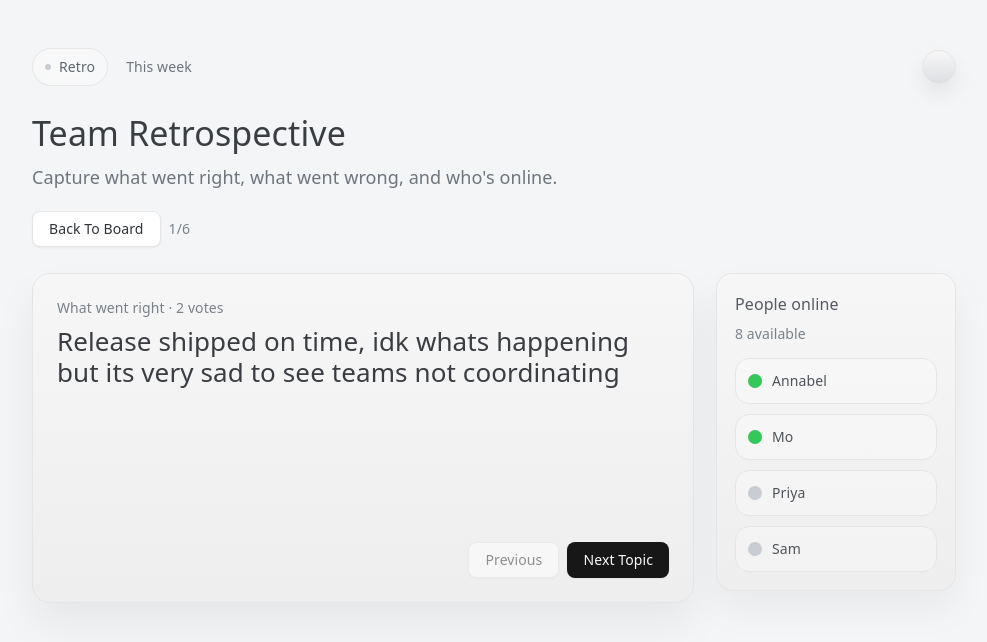
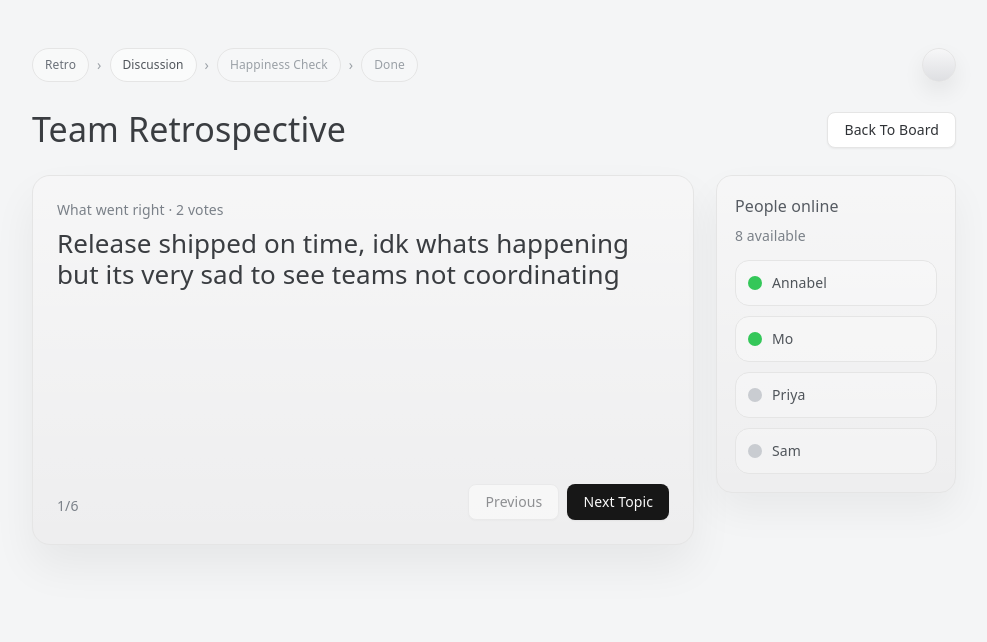
Before and after one commit to jw-works/retrospective-app, a Next.js app: page / in a window 1280 px wide. Both pictures are taken after a click on the button "Start Discussion". Shown: the top 642 px of the page, without its empty margins (146-1133 px from the left). Built offline with nearby package versions, Linux system fonts and the light colour scheme.

Commit message:
Refine retrospective stage UI and happiness interaction

```diff
--- a/app/page.tsx
+++ b/app/page.tsx
@@ -116,10 +116,36 @@ export default function Home() {
   const [happinessScore, setHappinessScore] = useState(7);
   const [happinessSubmitted, setHappinessSubmitted] = useState(false);
 
+  const currentStage = !discussionMode
+    ? "retro"
+    : happinessMode
+      ? happinessSubmitted
+        ? "done"
+        : "happinessCheck"
+      : "discussion";
+  const stageOrder = ["retro", "discussion", "happinessCheck", "done"] as const;
+  const stageLabel: Record<(typeof stageOrder)[number], string> = {
+    retro: "Retro",
+    discussion: "Discussion",
+    happinessCheck: "Happiness Check",
+    done: "Done"
+  };
+  const currentStageIndex = stageOrder.indexOf(currentStage);
+
   const sortedRight = useMemo(() => sortEntries(wentRightItems), [wentRightItems]);
   const sortedWrong = useMemo(() => sortEntries(wentWrongItems), [wentWrongItems]);
   const hasDiscussionItems = wentRightItems.length + wentWrongItems.length > 0;
   const currentDiscussion = discussionQueue[discussionIndex];
+  const happinessMood =
+    happinessScore <= 2
+      ? { emoji: "😞", label: "Very low" }
+      : happinessScore <= 4
+        ? { emoji: "🙁", label: "Low" }
+        : happinessScore <= 5
+          ? { emoji: "😐", label: "Okay" }
+        : happinessScore <= 8
+          ? { emoji: "🙂", label: "Good" }
+            : { emoji: "😄", label: "Great" };
 
   const addWentRight = () => {
     const next = wentRightInput.trim();
@@ -437,11 +463,29 @@ export default function Home() {
       </Dialog>
 
       <header className="mb-7 flex items-center justify-between text-sm text-[#6f757d]">
-        <div className="flex items-center gap-[18px]">
-          <span className="inline-flex items-center gap-2 rounded-full border border-black/6 bg-white/35 px-3 py-2 text-[#5f656d] backdrop-blur-md before:size-1.5 before:rounded-full before:bg-[#c9ccd1] before:content-['']">
-            Retro
+        <div className="flex items-center gap-2">
+          {stageOrder.map((stage, index) => {
+            const isCurrent = index === currentStageIndex;
+            const isDone = index < currentStageIndex;
+            const isBlocked = index > currentStageIndex;
+
+            return (
+              <div key={stage} className="flex items-center gap-2">
+                <span
+                  className={`inline-flex items-center rounded-full border px-3 py-2 text-xs ${
+                    isCurrent
+                      ? "border-black/10 bg-white/55 text-[#4f545a]"
+                      : isDone
+                        ? "border-black/8 bg-white/35 text-[#6a7078]"
+                        : "border-black/6 bg-white/20 text-[#9aa0a6]"
+                  }`}
+                >
+                  {stageLabel[stage]}
                 </span>
-          <span>This week</span>
+                {index < stageOrder.length - 1 ? <span className="text-[#9aa0a6]">›</span> : null}
+              </div>
+            );
+          })}
         </div>
         <span
           aria-hidden
@@ -450,36 +494,26 @@ export default function Home() {
       </header>
 
       <section className="my-[14px] mb-[26px]">
+        <div className="flex flex-wrap items-center justify-between gap-3">
           <h1 className="m-0 text-[34px] leading-[1.15] font-medium text-[#3a3d41]">Team Retrospective</h1>
-        <p className="mt-2.5 text-lg text-[#6f757d]">
-          Capture what went right, what went wrong, and who&apos;s online.
-        </p>
           {!discussionMode ? (
-          <div className="mt-5">
             <Button type="button" onClick={startDiscussion} disabled={!hasDiscussionItems}>
               Start Discussion
             </Button>
-          </div>
           ) : (
-          <div className="mt-5 flex items-center gap-2">
+            <div className="flex items-center gap-2">
               <Button type="button" variant="outline" onClick={() => setDiscussionMode(false)}>
                 Back To Board
               </Button>
-            <span className="text-sm text-[#7a8088]">
-              {happinessMode
-                ? "Happiness Check"
-                : discussionQueue.length
-                  ? `${discussionIndex + 1}/${discussionQueue.length}`
-                  : "0/0"}
-            </span>
             </div>
           )}
+        </div>
       </section>
 
       <section className="grid grid-cols-[1.2fr_1.2fr_0.9fr] items-stretch gap-[22px] max-[840px]:grid-cols-1">
         {discussionMode ? (
           <section className="relative col-span-2 min-h-[220px] overflow-hidden rounded-[18px] border border-black/6 bg-[#eeeeef] p-6 shadow-[0_22px_44px_rgba(0,0,0,0.06)] before:pointer-events-none before:absolute before:inset-0 before:bg-gradient-to-b before:from-white/50 before:to-white/0 before:content-[''] max-[840px]:col-span-1 max-[840px]:min-h-[200px]">
-            <div className="relative z-10 min-h-[280px]">
+            <div className="relative z-10 min-h-[320px]">
               {happinessMode ? (
                 <div className="max-w-xl">
                   <p className="text-sm text-[#7a8088]">Session complete</p>
@@ -488,9 +522,12 @@ export default function Home() {
                     How do you feel about this retrospective session?
                   </p>
                   <div className="mt-5">
-                    <label htmlFor="happiness" className="mb-2 block text-sm text-[#565b62]">
-                      Team happiness: {happinessScore}/5
-                    </label>
+                    <div className="mb-2 flex items-center gap-2 text-sm text-[#565b62]">
+                      <span className="text-xl leading-none" aria-hidden>
+                        {happinessMood.emoji}
+                      </span>
+                      <span>{happinessMood.label}</span>
+                    </div>
                     <input
                       id="happiness"
                       type="range"
@@ -513,15 +550,9 @@ export default function Home() {
                       <span>10</span>
                     </div>
                   </div>
-                  {!happinessSubmitted ? (
-                    <div className="mt-5">
-                      <Button type="button" onClick={() => setHappinessSubmitted(true)}>
-                        Submit Check
-                      </Button>
-                    </div>
-                  ) : (
+                  {happinessSubmitted ? (
                     <p className="mt-5 text-sm text-[#565b62]">Thanks. Happiness score recorded.</p>
-                  )}
+                  ) : null}
                 </div>
               ) : currentDiscussion ? (
                 <>
@@ -549,7 +580,19 @@ export default function Home() {
                 <p className="text-sm text-[#7a8088]">No topics available yet.</p>
               )}
 
+              {happinessMode && !happinessSubmitted ? (
+                <div className="absolute right-0 bottom-0">
+                  <Button type="button" onClick={() => setHappinessSubmitted(true)}>
+                    Submit Check
+                  </Button>
+                </div>
+              ) : null}
+
               {!happinessMode && currentDiscussion ? (
+                <>
+                  <span className="absolute bottom-1 left-0 text-sm text-[#7a8088]">
+                    {discussionIndex + 1}/{discussionQueue.length}
+                  </span>
                   <div className="absolute right-0 bottom-0 flex items-center gap-2">
                   <Button type="button" variant="outline" onClick={previousDiscussion} disabled={discussionIndex === 0}>
                     Previous
@@ -564,6 +607,7 @@ export default function Home() {
                     </Button>
                   )}
                   </div>
+                </>
               ) : null}
             </div>
           </section>
```
Lines whose indentation alone changed are shown as unchanged.
